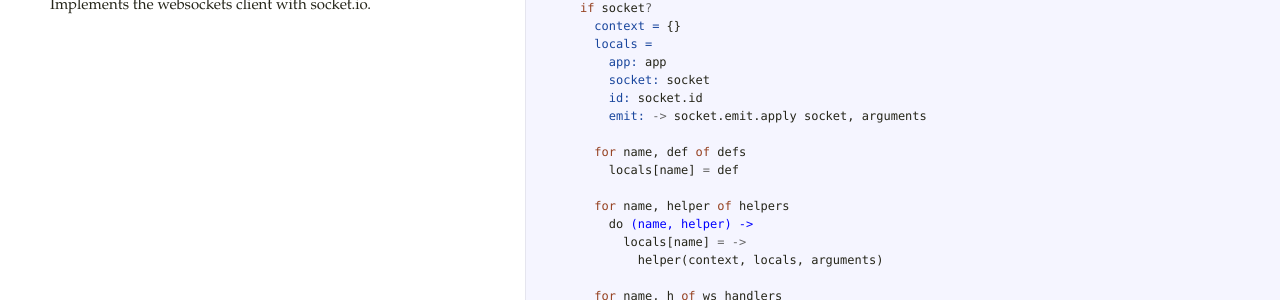
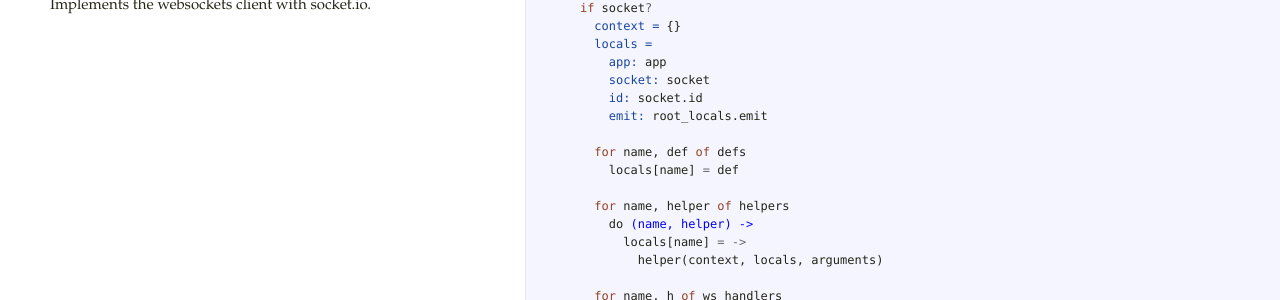
Before and after one commit to mauricemach/zappa, a Jekyll site: the page docs/client.html, which Jekyll copies as it is, in a window 1280 px wide and 900 px high, scrolled down 1394 px. Shown: the part 291-591 px from the top of the window. Built offline with Jekyll 4.4.1, drawn with Linux system fonts in a browser that asks for light colours.

Commit message:
`emit` at the event handler scope should be a reference to `emit` at the root scope.

```diff
--- a/docs/client.html
+++ b/docs/client.html
@@ -81,7 +81,7 @@
         <span class="nv">app: </span><span class="nx">app</span>
         <span class="nv">socket: </span><span class="nx">socket</span>
         <span class="nv">id: </span><span class="nx">socket</span><span class="p">.</span><span class="nx">id</span>
-        <span class="nv">emit: </span><span class="o">-&gt;</span> <span class="nx">socket</span><span class="p">.</span><span class="nx">emit</span><span class="p">.</span><span class="nx">apply</span> <span class="nx">socket</span><span class="p">,</span> <span class="nx">arguments</span>
+        <span class="nv">emit: </span><span class="nx">root_locals</span><span class="p">.</span><span class="nx">emit</span>
 
       <span class="k">for</span> <span class="nx">name</span><span class="p">,</span> <span class="nx">def</span> <span class="k">of</span> <span class="nx">defs</span>
         <span class="nx">locals</span><span class="p">[</span><span class="nx">name</span><span class="p">]</span> <span class="o">=</span> <span class="nx">def</span>
--- a/src/client.coffee
+++ b/src/client.coffee
@@ -95,7 +95,7 @@ skeleton = ->
         app: app
         socket: socket
         id: socket.id
-        emit: -> socket.emit.apply socket, arguments
+        emit: root_locals.emit
 
       for name, def of defs
         locals[name] = def
```
